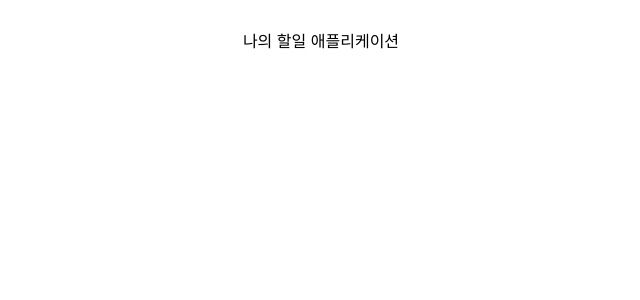
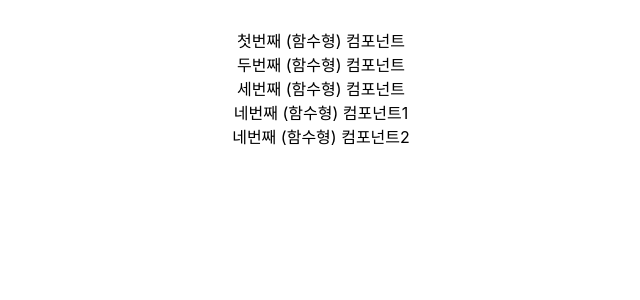
Before and after one commit to seedevk8s/todo-app, a React (Create React App) app: page / in a window 1280 px wide. Shown: the top 300 px of the page, without its empty margins (319-959 px from the left). Built offline with nearby package versions, Linux system fonts and the light colour scheme.

Commit message:
컴포넌트 추가

```diff
--- a/src/App.js
+++ b/src/App.js
@@ -1,12 +1,50 @@
 import logo from './logo.svg';
 import './App.css';
+import { Component } from 'react';
 
 function App() {
   return (
     <div className="App">
-      나의 할일 애플리케이션
+      {/* 나의 할일 애플리케이션 */}
+      <FirstComponent></FirstComponent>
+      <SecondComponent></SecondComponent>
+      <ThirdComponent></ThirdComponent>
+      <FourthComponent></FourthComponent>
     </div>
   );
 }
 
+function FirstComponent() {
+  return (
+    <div className='FirstComponent'>첫번째 (함수형) 컴포넌트</div>
+  )
+}
+
+function SecondComponent() {
+  return (
+    <div className='SecondComponent'>두번째 (함수형) 컴포넌트</div>
+  )
+}
+
+class ThirdComponent extends Component {
+  render() {
+    return (
+      <div className='ThirdComponent'>세번째 (함수형) 컴포넌트</div>
+    )
+  }
+}
+
+class FourthComponent extends Component {
+  render() {
+    return (
+      <div>
+        <div className='FourthComponent'>네번째 (함수형) 컴포넌트1</div>
+        <div className='FourthComponent'>네번째 (함수형) 컴포넌트2</div>
+      </div>
+
+    )
+  }
+}
+
+
 export default App;
```
